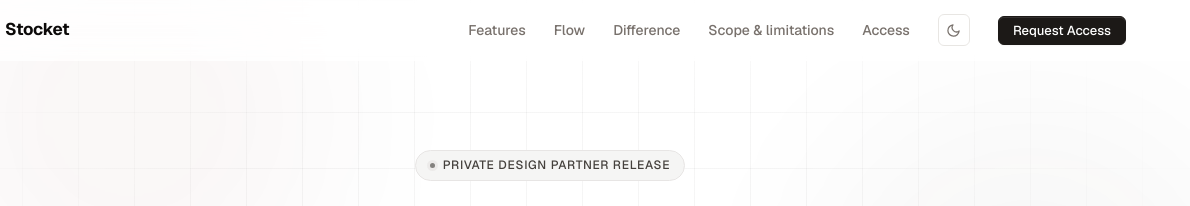
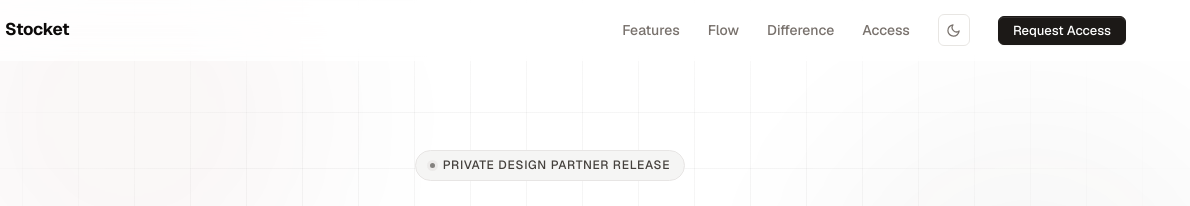
Before and after one commit to librestock/landing, a website: page index.html in a window 1280 px wide. Shown: the top 206 px of the page, 90-1280 px from the left. Drawn offline with nearby package versions, Linux system fonts and the light colour scheme.

Commit message:
fix(landing): keep breakpoint navigation readable

```diff
--- a/index.html
+++ b/index.html
@@ -40,7 +40,6 @@
         <a href="#features">Features</a>
         <a href="#flow">Flow</a>
         <a href="#difference">Difference</a>
-        <a href="scope-and-limitations.html">Scope &amp; limitations</a>
         <a href="#access">Access</a>
         <button type="button" class="theme-toggle" aria-label="Toggle theme" title="Toggle theme">
           <svg class="icon-sun" viewBox="0 0 24 24" fill="none" stroke="currentColor" stroke-width="2" stroke-linecap="round" stroke-linejoin="round" aria-hidden="true"><circle cx="12" cy="12" r="4"/><path d="M12 2v2M12 20v2M4.93 4.93l1.41 1.41M17.66 17.66l1.41 1.41M2 12h2M20 12h2M4.93 19.07l1.41-1.41M17.66 6.34l1.41-1.41"/></svg>
```
